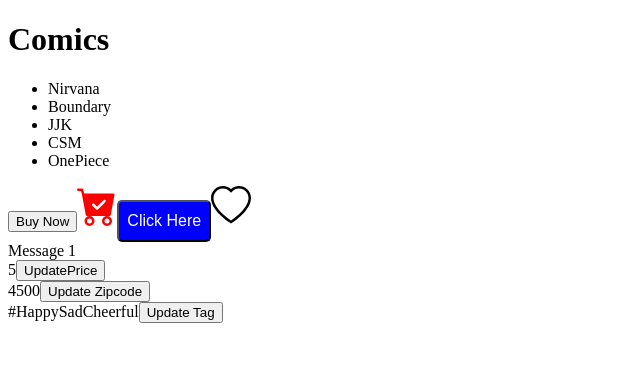
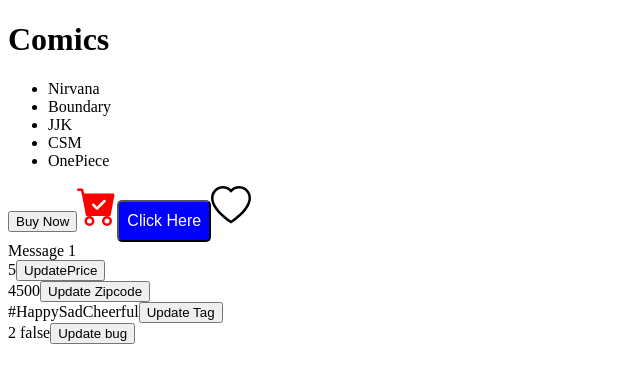
Before and after one commit to animesh0701/comic_app, a React (Vite) app: page / in a window 1280 px wide. Shown: the top 382 px of the page, without its empty margins (0-640 px from the left). Built offline with nearby package versions, Linux system fonts and the light colour scheme; the HTML template or start-up script is replaced by a standard one.

Commit message:
Updating Arrays of object

```diff
--- a/src/App.tsx
+++ b/src/App.tsx
@@ -10,6 +10,7 @@ import Message from "./components/Message";
 import UpdatePrice from "./components/UpdatePrice";
 import UpdateZip from "./components/UpdateZip";
 import UpdateTag from "./components/UpdateTag";
+import UpdateBug from "./components/UpdateBug";
 const comics = ["Nirvana", "Boundary", "JJK", "CSM", "OnePiece"];
 
 const handleSelectItem = (item: string) => {
@@ -40,6 +41,7 @@ function App() {
       <UpdatePrice />
       <UpdateZip />
       <UpdateTag />
+      <UpdateBug />
     </div>
   );
 }
--- /dev/null
+++ b/src/components/UpdateBug.tsx
@@ -0,0 +1,26 @@
+import React from "react";
+import { useState } from "react";
+
+const UpdateBug = () => {
+  const [bugs, setBugs] = useState([
+    { id: 1, fixed: false },
+    { id: 2, fixed: false },
+  ]);
+  const handleClick = () => {
+    //Add
+    //setBugs([...bugs, { id: 3, fixed: true }]);
+
+    //Update
+    setBugs(bugs.map((bug) => (bug.id === 2 ? { ...bug, fixed: true } : bug)));
+  };
+  return (
+    <div>
+      {bugs[bugs.length - 1].fixed
+        ? bugs[bugs.length - 1].id + " true"
+        : bugs[bugs.length - 1].id + " false"}
+      <button onClick={handleClick}>Update bug</button>
+    </div>
+  );
+};
+
+export default UpdateBug;
```
